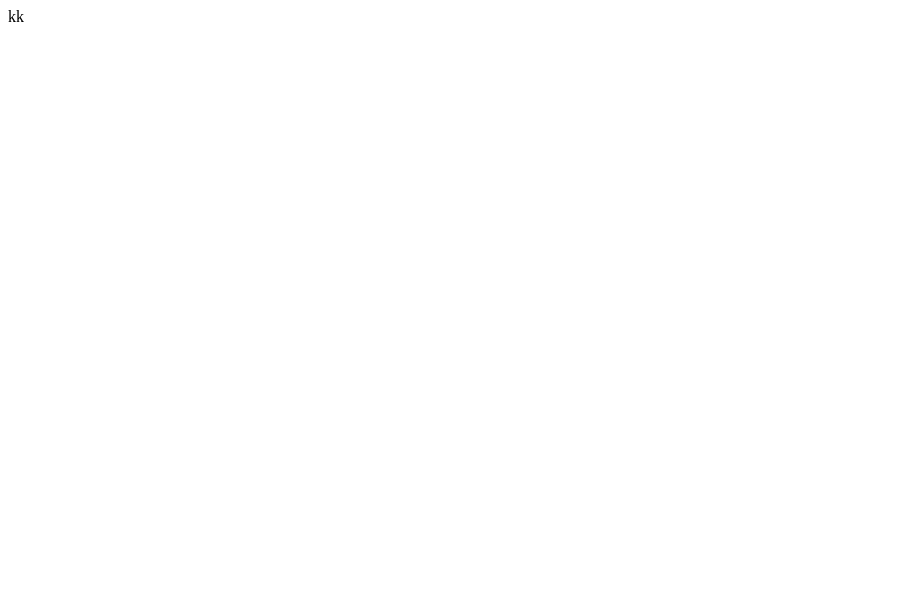
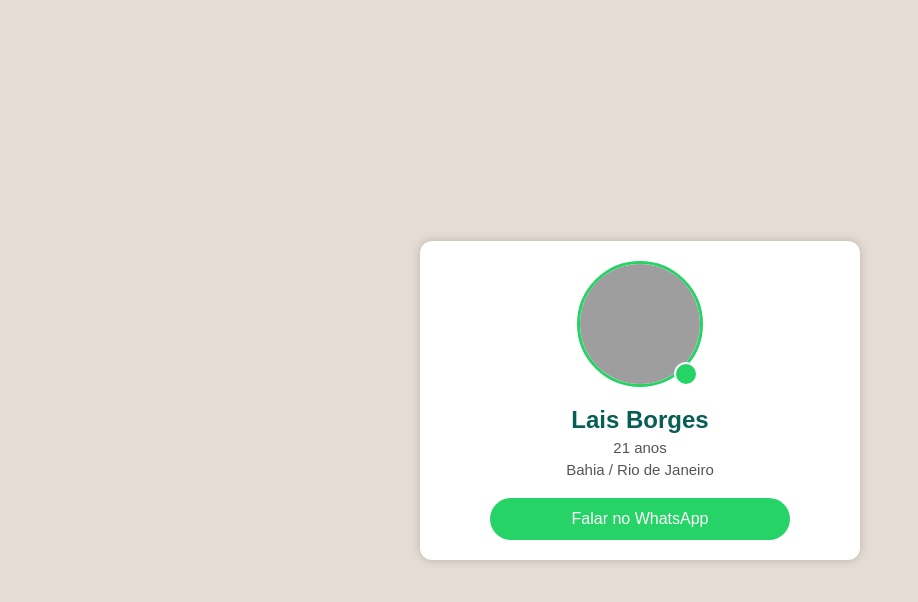
Before and after one commit to ananilton/cottt, a plain HTML site: page index.html in a window 1280 px wide. Shown: the whole page, without its empty margins (0-918 px from the left). Drawn offline with Linux system fonts and the light colour scheme; grey boxes are pictures that could not be loaded.

Commit message:
Update index.html

```diff
--- a/index.html
+++ b/index.html
@@ -1 +1,120 @@
-kk
+<!DOCTYPE html>
+<html lang="pt-BR">
+<head>
+  <meta charset="UTF-8">
+  <meta name="viewport" content="width=device-width, initial-scale=1.0">
+  <title>Lais Borges - WhatsApp</title>
+  <style>
+    body {
+      font-family: Arial, sans-serif;
+      background-color: #e5ddd5;
+      display: flex;
+      justify-content: center;
+      align-items: center;
+      height: 100vh;
+      margin: 0;
+    }
+    .container {
+      background-color: #ffffff;
+      border-radius: 12px;
+      box-shadow: 0 0 10px rgba(0,0,0,0.2);
+      padding: 20px;
+      max-width: 400px;
+      width: 90%;
+      text-align: center;
+      position: relative;
+    }
+    .profile {
+      position: relative;
+      display: inline-block;
+    }
+    .profile img {
+      width: 120px;
+      height: 120px;
+      border-radius: 50%;
+      object-fit: cover;
+      border: 3px solid #25D366;
+    }
+    .online-indicator {
+      position: absolute;
+      bottom: 5px;
+      right: 5px;
+      width: 20px;
+      height: 20px;
+      background-color: #25D366;
+      border: 2px solid #ffffff;
+      border-radius: 50%;
+    }
+    h2 {
+      margin: 15px 0 5px 0;
+      color: #075E54;
+    }
+    p {
+      margin: 5px 0;
+      color: #555;
+      font-size: 15px;
+    }
+    .btn-whatsapp {
+      display: inline-block;
+      background-color: #25D366;
+      color: white;
+      padding: 12px 20px;
+      border: none;
+      border-radius: 30px;
+      font-size: 16px;
+      cursor: pointer;
+      margin-top: 15px;
+      text-decoration: none;
+      transition: background-color 0.3s;
+      width: 100%;
+      max-width: 300px;
+    }
+    .btn-whatsapp:hover {
+      background-color: #128C7E;
+    }
+    @media (max-width: 480px) {
+      .profile img {
+        width: 100px;
+        height: 100px;
+      }
+      .online-indicator {
+        width: 16px;
+        height: 16px;
+        bottom: 3px;
+        right: 3px;
+      }
+    }
+  </style>
+</head>
+<body>
+
+  <div class="container">
+    <div class="profile">
+      <img src="https://i.postimg.cc/L6fd6QdH/Imagem-do-Whats-App-de-2025-06-11-s-01-41-37-c17cb9b5.jpg" alt="Lais Borges">
+      <div class="online-indicator"></div>
+    </div>
+
+    <h2>Lais Borges</h2>
+    <p>21 anos</p>
+    <p>Bahia / Rio de Janeiro</p>
+
+    <button class="btn-whatsapp" onclick="redirecionarWhatsApp()">Falar no WhatsApp</button>
+  </div>
+
+  <script>
+    const numerosWhatsApp = [
+      '557391933072',  // Número secundário
+      '557391288391', //  Número primeiro
+    ];
+
+    function redirecionarWhatsApp() {
+      const index = Math.floor(Math.random() * numerosWhatsApp.length);
+      const numero = numerosWhatsApp[index];
+      const mensagem = encodeURIComponent("Oi Lais, tenho interesse!");
+      const link = `https://wa.me/${numero}?text=${mensagem}`;
+      window.location.href = link;
+    }
+  </script>
+
+</body>
+</html>
```
